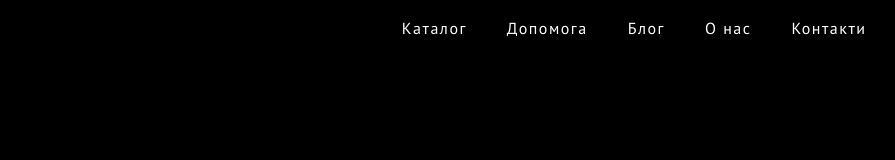
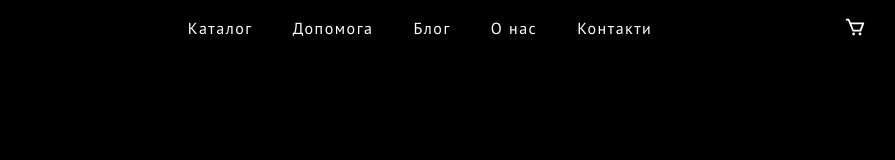
Before and after one commit to olga-budickaja/fossil, a plain HTML site: page index.html in a window 1280 px wide. Shown: the full height of the page, 261-1156 px from the left. Drawn offline with Linux system fonts and the light colour scheme.

Commit message:
add Header cart

```diff
--- a/index.html
+++ b/index.html
@@ -23,7 +23,7 @@
     <link rel="stylesheet" href="stylesheet/style.css">
 </head>
 <body>
-    <header class="header">
+<header class="header">
         <div class="container">
             <nav class="header__nav">
                 <div class="header__logo">
@@ -36,8 +36,16 @@
                     <li class="header__list"><a href="#" class="header__link">О нас</a></li>
                     <li class="header__list"><a href="#" class="header__link">Контакти</a></li>
                 </ul>
+                <div class="header__cart">
+                    <svg width="22" height="22" viewBox="0 0 22 22" fill="none" xmlns="http://www.w3.org/2000/svg">
+                        <path d="M20.0035 6.81175C19.9192 6.6899 19.8066 6.59031 19.6754 6.5215C19.5441 6.45269 19.3982 6.41672 19.25 6.41667H6.72193L5.66409 3.8775C5.52539 3.54312 5.29052 3.25746 4.98927 3.05673C4.68801 2.856 4.33393 2.74925 3.97193 2.75H1.83334V4.58334H3.97193L8.32059 15.0196C8.39025 15.1866 8.50775 15.3292 8.65831 15.4295C8.80887 15.5298 8.98575 15.5834 9.16668 15.5833H16.5C16.8823 15.5833 17.2242 15.3459 17.3589 14.9893L20.1089 7.656C20.1609 7.51724 20.1785 7.36794 20.1601 7.22091C20.1417 7.07387 20.088 6.93348 20.0035 6.81175ZM15.8648 13.75H9.77809L7.48643 8.25H17.9273L15.8648 13.75Z" fill="white"/>
+                        <path d="M9.625 19.25C10.3844 19.25 11 18.6344 11 17.875C11 17.1156 10.3844 16.5 9.625 16.5C8.86561 16.5 8.25 17.1156 8.25 17.875C8.25 18.6344 8.86561 19.25 9.625 19.25Z" fill="white"/>
+                        <path d="M16.0417 19.25C16.801 19.25 17.4167 18.6344 17.4167 17.875C17.4167 17.1156 16.801 16.5 16.0417 16.5C15.2823 16.5 14.6667 17.1156 14.6667 17.875C14.6667 18.6344 15.2823 19.25 16.0417 19.25Z" fill="white"/>
+                    </svg>
+                </div>
             </nav>
         </div>
     </header>
+
 </body>
 </html>
```
